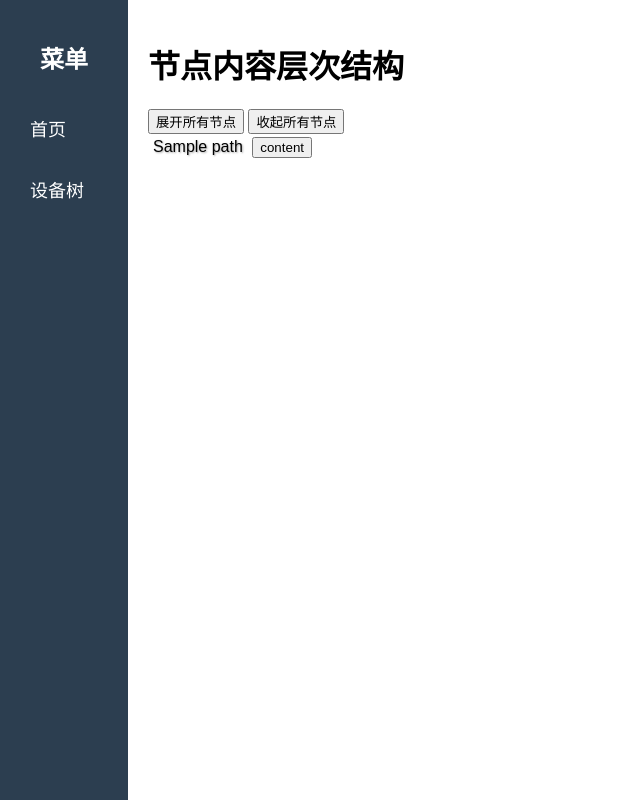
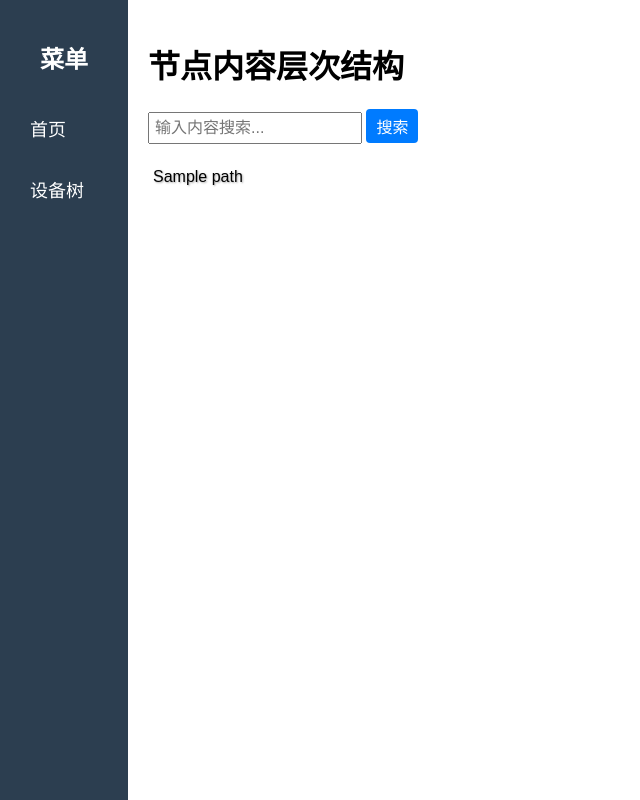
Before and after one commit to luoxiafeng/linux_kernel_all_info, a Flask app: template templates/content.html in a window 1280 px wide. Shown: the whole page, without its empty margins (0-640 px from the left). Run offline with Flask 3, Linux system fonts and the light colour scheme; the template is opened without the code that fills it: most values are stand-ins (such as "Sample title", 1, 10 or a date in 2020).

Commit message:
add search function on content page

```diff
--- a/templates/content.html
+++ b/templates/content.html
@@ -3,38 +3,40 @@
 {% block content %}
 <h1>节点内容层次结构</h1>
 
-<div class="control-buttons">
-    <button onclick="expandAll()">展开所有节点</button>
-    <button onclick="collapseAll()">收起所有节点</button>
+<div class="search-container">
+    <input type="text" id="search-input" placeholder="输入内容搜索..." />
+    <button onclick="searchContent()">搜索</button>
 </div>
 
-<ul>
+<ul id="tree-root">
     {% for node in root.children %}
     <li>
-        <span class="node" onclick="toggleChildren(this)">{{ node.path }}</span>
-        <button onclick="toggleContent(this)">content</button>
+        <span class="node" onclick="toggleChildrenAndContent(this)">{{ node.path }}</span>
         <div class="content">
-            <p>{{ node.content }}</p>
+            <pre>{{ node.content | join('\n') }}</pre> <!-- 格式化显示节点内容 -->
         </div>
         <ul class="children">
             {% for child in node.children %}
             <li>
-                <span class="node" onclick="toggleChildren(this)">{{ child.path }}</span>
-                <button onclick="toggleContent(this)">content</button>
+                <span class="node" onclick="toggleChildrenAndContent(this)">{{ child.path }}</span>
                 <div class="content">
-                    <p>{{ child.content }}</p>
+                    <pre>{{ child.content | join('\n') }}</pre>
                 </div>
                 <ul class="children">
                     {% for grandchild in child.children %}
                     <li>
-                        <span class="node" onclick="toggleChildren(this)">{{ grandchild.path }}</span>
-                        <button onclick="toggleContent(this)">content</button>
+                        <span class="node" onclick="toggleChildrenAndContent(this)">{{ grandchild.path }}</span>
                         <div class="content">
-                            <p>{{ grandchild.content }}</p>
+                            <pre>{{ grandchild.content | join('\n') }}</pre>
                         </div>
                         <ul class="children">
                             {% for greatgrandchild in grandchild.children %}
-                            <li>{{ greatgrandchild.path }}</li>
+                            <li>
+                                <span class="node" onclick="toggleChildrenAndContent(this)">{{ greatgrandchild.path }}</span>
+                                <div class="content">
+                                    <pre>{{ greatgrandchild.content | join('\n') }}</pre>
+                                </div>
+                            </li>
                             {% endfor %}
                         </ul>
                     </li>
@@ -48,46 +50,95 @@
 </ul>
 
 <script>
-    function toggleChildren(element) {
+    // 展开/收起子节点和内容
+    function toggleChildrenAndContent(element) {
         var children = element.nextElementSibling.nextElementSibling;
-        if (children.style.display === "block") {
-            children.style.display = "none"; // 收起子节点
-        } else {
-            children.style.display = "block"; // 展开子节点
-        }
-    }
+        var content = element.nextElementSibling;
 
-    function toggleContent(element) {
-        var content = element.nextElementSibling;
         if (content.style.display === "block") {
             content.style.display = "none"; // 隐藏内容
         } else {
             content.style.display = "block"; // 显示内容
         }
+
+        if (children) {
+            if (children.style.display === "block") {
+                children.style.display = "none"; // 收起子节点
+            } else {
+                children.style.display = "block"; // 展开子节点
+            }
+        }
     }
 
-    function expandAll() {
-        var allChildren = document.querySelectorAll('.children');
-        allChildren.forEach(function(child) {
-            child.style.display = "block"; // 展开所有子节点
-        });
+    // 搜索功能
+    function searchContent() {
+        var searchTerm = document.getElementById("search-input").value.trim();
+        if (!searchTerm) {
+            alert("请输入搜索内容！");
+            return;
+        }
 
-        var allContents = document.querySelectorAll('.content');
-        allContents.forEach(function(content) {
-            content.style.display = "block"; // 展开所有内容
+        // 清除之前的高亮
+        clearHighlights();
+
+        // 遍历所有内容区域
+        var contentAreas = document.querySelectorAll(".content pre");
+        contentAreas.forEach(function(pre) {
+            var content = pre.textContent;
+            if (content.includes(searchTerm)) {
+                // 展开对应的节点
+                var parentNode = pre.parentElement.previousElementSibling;
+                toggleChildrenAndContent(parentNode);
+
+                // 高亮显示匹配行
+                var highlighted = content.split("\n").map(function(line) {
+                    if (line.includes(searchTerm)) {
+                        return '<span class="highlight">' + line + '</span>';
+                    }
+                    return line;
+                }).join("\n");
+                pre.innerHTML = highlighted; // 替换内容
+            }
         });
     }
 
-    function collapseAll() {
-        var allChildren = document.querySelectorAll('.children');
-        allChildren.forEach(function(child) {
-            child.style.display = "none"; // 收起所有子节点
-        });
-
-        var allContents = document.querySelectorAll('.content');
-        allContents.forEach(function(content) {
-            content.style.display = "none"; // 收起所有内容
+    // 清除所有高亮
+    function clearHighlights() {
+        var contentAreas = document.querySelectorAll(".content pre");
+        contentAreas.forEach(function(pre) {
+            pre.innerHTML = pre.textContent; // 恢复原始内容
         });
     }
 </script>
+
+<style>
+    .search-container {
+        margin-bottom: 20px;
+    }
+
+    .search-container input {
+        padding: 5px;
+        font-size: 16px;
+        width: 200px;
+    }
+
+    .search-container button {
+        padding: 5px 10px;
+        font-size: 16px;
+        background-color: #007BFF;
+        color: white;
+        border: none;
+        cursor: pointer;
+        border-radius: 4px;
+    }
+
+    .search-container button:hover {
+        background-color: #0056b3;
+    }
+
+    .highlight {
+        background-color: yellow;
+        font-weight: bold;
+    }
+</style>
 {% endblock %}
```
